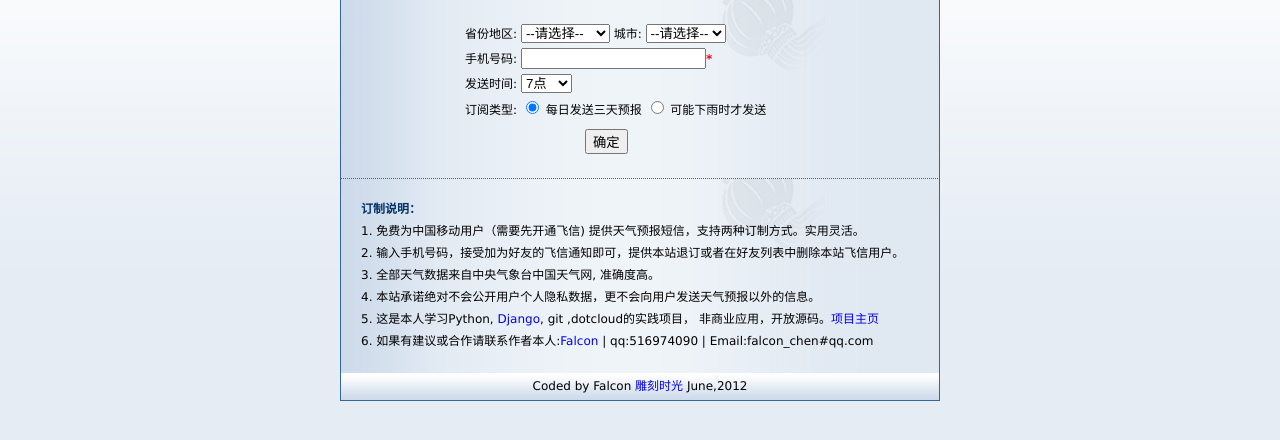
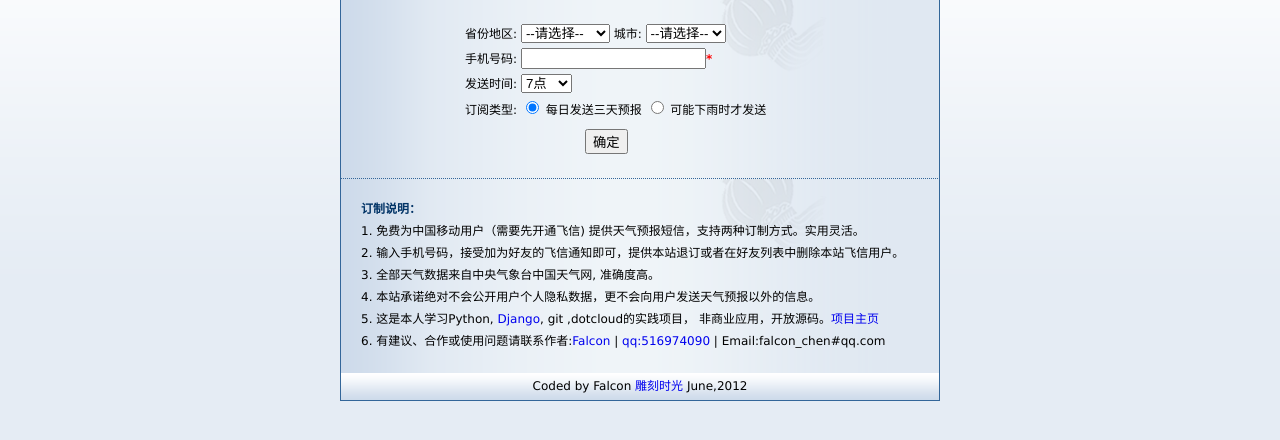
Before and after one commit to falconchen/FetionWether, a Django app: page / in a window 1280 px wide. Shown: the part 113-553 px from the top of the page. Run offline with Django 3.2, Linux system fonts and the light colour scheme; parts of the project's set-up code (start-up, migrations or seed data) failed here and were passed over; some libraries are stand-ins or nearby versions.

Commit message:
some stylesheet modify,etc

```diff
--- a/hello/weather/templates/base.html
+++ b/hello/weather/templates/base.html
@@ -52,7 +52,7 @@ ul,li {margin:0;padding:0}
 </dd>
 <dd>5. 这是本人学习Python, <a href="www.djangoproject.com" target="_blank" >Django</a>, git ,dotcloud的实践项目， 非商业应用，开放源码。<a target="_blank" href="https://github.com/falconchen/FetionWether">项目主页</a></dd>
 
-<dd>6. 如果有建议或合作请联系作者本人:<a href="www.onephper.tk">Falcon</a> | qq:516974090 | Email:falcon_chen#qq.com</dd>
+<dd>6. 有建议、合作或使用问题请联系作者:<a href="www.onephper.tk">Falcon</a> | <a href="http://wpa.qq.com/msgrd?V=1&Uin=516974090&Site=tq.sms128.net/FoolCoder&Menu=yes" target="_blank">qq:516974090</a> | Email:falcon_chen#qq.com</dd>
 </dl>
 {% endblock %}
 
```
